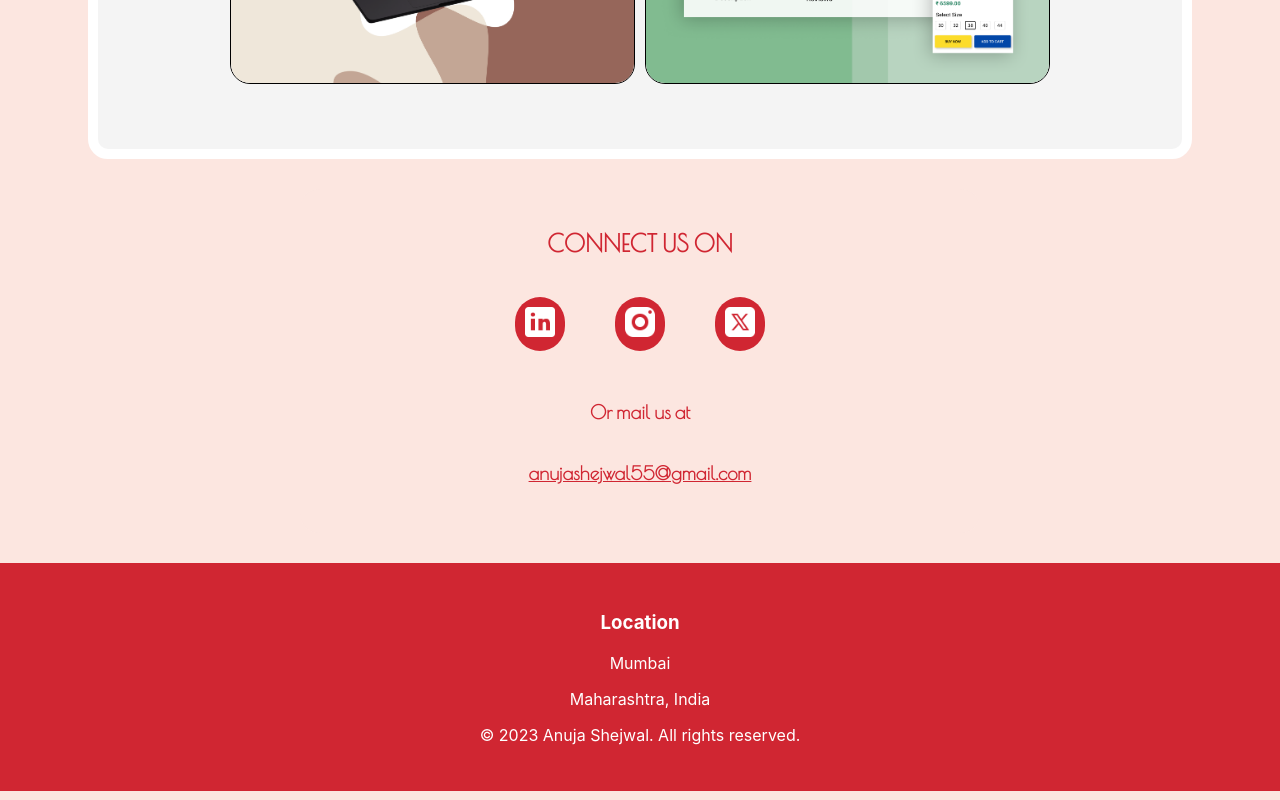
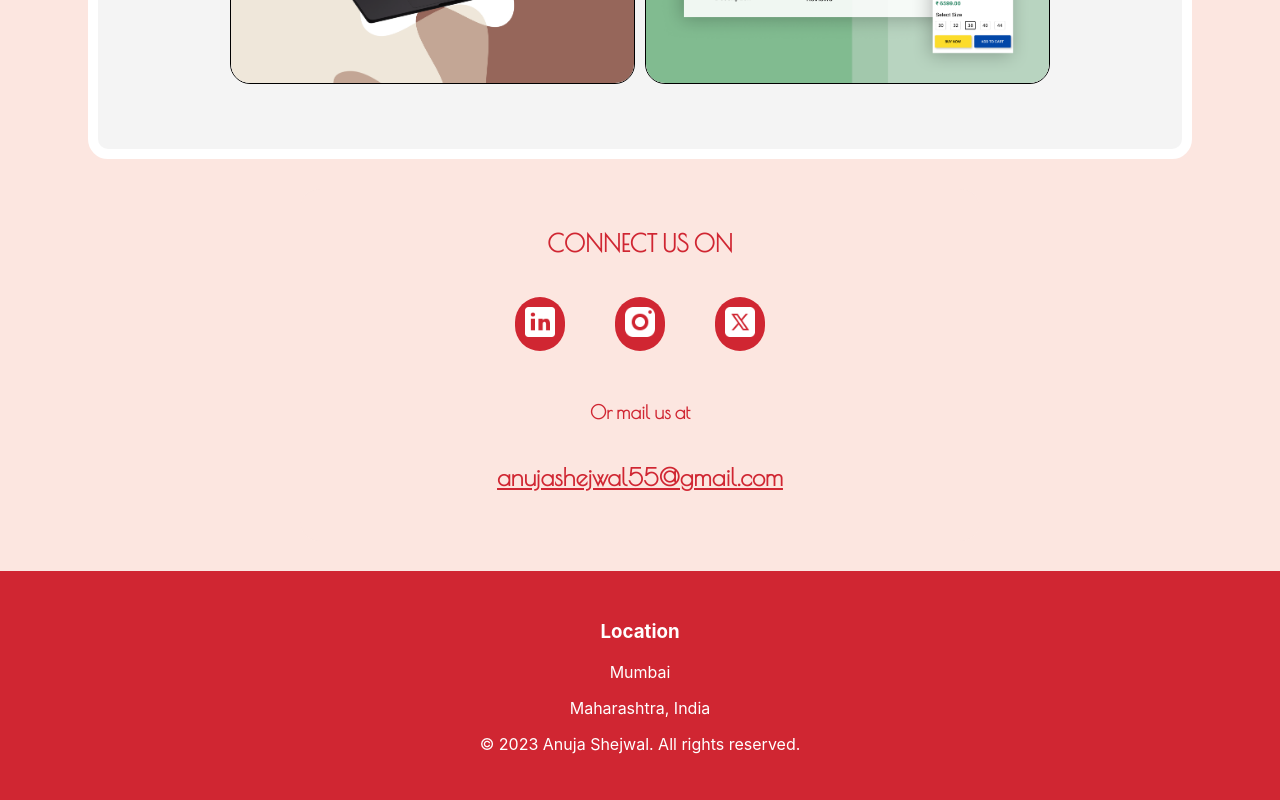
Before and after one commit to anujashejwal/personal-portfolio, a React (Create React App) app: page / in a window 1280 px wide. Shown: the part 1851-2651 px from the top of the page. Built offline with nearby package versions, Linux system fonts and the light colour scheme; a web font is replaced by a local one.

Commit message:
contact texts style changed

```diff
--- a/src/Components/Accounts/Accounts.css
+++ b/src/Components/Accounts/Accounts.css
@@ -62,6 +62,19 @@
     border-radius: 1px;
 
   }
+  .accounts h2 {
+    font-family: "Poiret One", serif !important;
+    color: #D02632 !important;
+    text-align: center;
+    padding: 10px;
+    text-decoration: underline !important;
+  }
+  .accounts h3{
+    font-family: "Poiret One", serif !important;
+    color: #D02632 !important;
+    text-align: center;
+    padding: 10px;
+  }
   @media (min-width: 768px) {
     .profiles-sections {
       flex-direction: row; /* Switch to row layout for medium screens */
@@ -81,10 +94,6 @@
       flex-direction: row; /* Row layout for larger screens */
       gap: 50px;
     }
-    .accountstext{
-      font-family: "Poiret One", serif !important;
-      color: #D02632 !important;
-      text-align: center;
-      padding: 10px;
-    }
+
+
   }
--- a/src/Components/Accounts/Accounts.tsx
+++ b/src/Components/Accounts/Accounts.tsx
@@ -44,8 +44,8 @@ const Accounts = () => {
             </a>
           </div>
           </div>
-          <h3 className="accountstext">Or mail us at </h3>
-          <h3 className="accountstext" style={{textDecoration: "underline"}}>anujashejwal55@gmail.com</h3>
+          <h3>Or mail us at </h3>
+          <h2>anujashejwal55@gmail.com</h2>
         </section>
     </div>
   );
```
